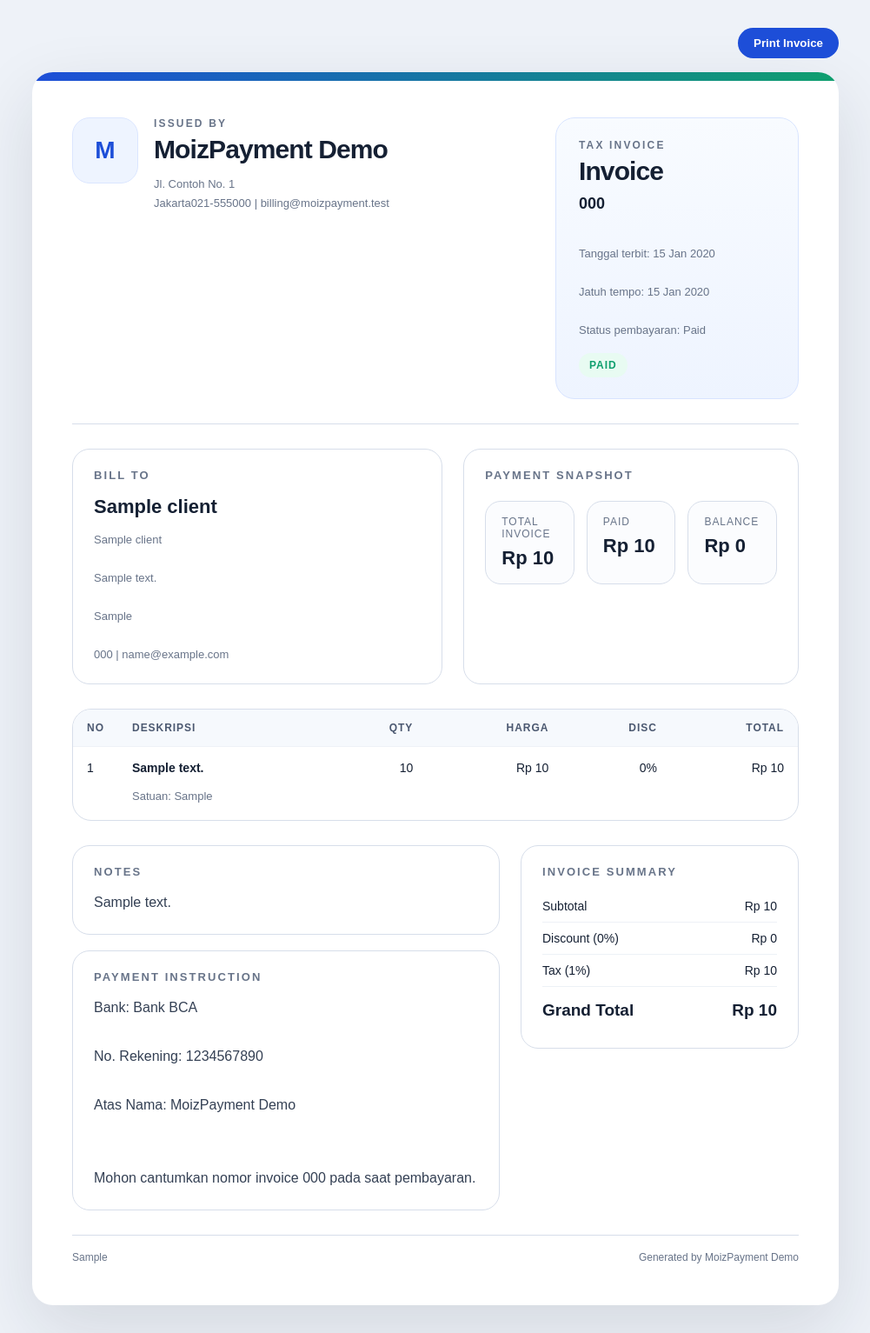
After one commit to moizcare93/moizpayment, a CodeIgniter app: page /path/invoices/print/1 in a window 1280 px wide. The commit adds this page. Shown: the whole page at 87% size, without its empty margins (139-1140 px from the left). Run offline with CodeIgniter, Linux system fonts and the light colour scheme; a user stored in the database is signed in; data comes from the database, SQL or seed files in the repository; tables that the repository leaves empty hold one stand-in row (values such as "Sample post").

Commit message:
Improve invoice print layout

```diff
--- a/application/config/routes.php
+++ b/application/config/routes.php
@@ -74,6 +74,7 @@ $route['invoices'] = 'invoices/index';
 $route['invoices/create'] = 'invoices/create';
 $route['invoices/edit/(:num)'] = 'invoices/edit/$1';
 $route['invoices/view/(:num)'] = 'invoices/view/$1';
+$route['invoices/print/(:num)'] = 'invoices/printable/$1';
 $route['invoices/delete/(:num)'] = 'invoices/delete/$1';
 $route['invoices/payment/(:num)'] = 'invoices/add_payment/$1';
 
--- a/application/controllers/Invoices.php
+++ b/application/controllers/Invoices.php
@@ -37,6 +37,21 @@ class Invoices extends Authenticated_Controller
         $this->render('invoices/view', array(
             'page_title' => 'Detail Invoice',
             'invoice' => $invoice,
+        ));
+    }
+
+    public function printable($id)
+    {
+        $invoice = $this->Invoice_model->find($id);
+        if (!$invoice) {
+            show_404();
+        }
+
+        $client = $this->Client_model->find($invoice['client_id']);
+        $this->load->view('invoices/print', array(
+            'invoice' => $invoice,
+            'client' => $client,
+            'app_settings' => $this->data['app_settings'],
         ));
     }
 
--- /dev/null
+++ b/application/views/invoices/print.php
@@ -0,0 +1,511 @@
+<?php
+$company_name = setting_value($app_settings, 'company_name', 'MoizPayment');
+$company_logo = setting_value($app_settings, 'company_logo');
+$company_address = trim(
+    setting_value($app_settings, 'company_address', '') . "\n" .
+    setting_value($app_settings, 'company_city', '') . ' ' .
+    setting_value($app_settings, 'company_province', '') . ' ' .
+    setting_value($app_settings, 'company_postal_code', '')
+);
+$balance_due = (float) $invoice['total'] - (float) $invoice['paid_amount'];
+?>
+<!doctype html>
+<html lang="en">
+<head>
+    <meta charset="utf-8">
+    <meta name="viewport" content="width=device-width, initial-scale=1">
+    <title><?= html_escape($invoice['invoice_number']); ?> | Print Invoice</title>
+    <style>
+        :root {
+            --ink: #152033;
+            --muted: #687489;
+            --line: #d7deea;
+            --line-strong: #b8c3d6;
+            --accent: #1d4ed8;
+            --accent-soft: #eef4ff;
+            --paper: #ffffff;
+            --bg: #eef2f8;
+            --success: #0f9f6e;
+            --warning: #b7791f;
+            --danger: #c53030;
+        }
+
+        * { box-sizing: border-box; }
+        body {
+            margin: 0;
+            font-family: Arial, Helvetica, sans-serif;
+            background: var(--bg);
+            color: var(--ink);
+            -webkit-print-color-adjust: exact;
+            print-color-adjust: exact;
+        }
+
+        .print-shell {
+            max-width: 960px;
+            margin: 32px auto;
+            padding: 0 16px;
+        }
+
+        .print-toolbar {
+            display: flex;
+            justify-content: flex-end;
+            margin-bottom: 16px;
+            gap: 10px;
+        }
+
+        .print-toolbar button {
+            border: 0;
+            border-radius: 999px;
+            padding: 10px 18px;
+            background: var(--accent);
+            color: #fff;
+            font-weight: 700;
+            cursor: pointer;
+        }
+
+        .invoice-paper {
+            background: var(--paper);
+            border-radius: 24px;
+            box-shadow: 0 28px 80px rgba(22, 31, 50, 0.12);
+            overflow: hidden;
+        }
+
+        .invoice-topbar {
+            height: 10px;
+            background: linear-gradient(90deg, #1d4ed8, #0f9f6e);
+        }
+
+        .invoice-body {
+            padding: 42px 46px 48px;
+        }
+
+        .hero {
+            display: flex;
+            justify-content: space-between;
+            gap: 28px;
+            align-items: flex-start;
+            padding-bottom: 28px;
+            border-bottom: 1px solid var(--line);
+        }
+
+        .identity {
+            display: flex;
+            gap: 18px;
+            align-items: flex-start;
+        }
+
+        .logo-box {
+            width: 76px;
+            height: 76px;
+            border-radius: 20px;
+            background: var(--accent-soft);
+            display: flex;
+            align-items: center;
+            justify-content: center;
+            border: 1px solid #dbe6ff;
+            overflow: hidden;
+        }
+
+        .logo-box img {
+            width: 100%;
+            height: 100%;
+            object-fit: cover;
+        }
+
+        .logo-fallback {
+            font-size: 28px;
+            font-weight: 700;
+            color: var(--accent);
+        }
+
+        .eyebrow {
+            color: var(--muted);
+            font-size: 12px;
+            text-transform: uppercase;
+            letter-spacing: 0.18em;
+            margin-bottom: 8px;
+            font-weight: 700;
+        }
+
+        .company-name,
+        .invoice-title {
+            margin: 0;
+            font-size: 30px;
+            line-height: 1;
+            letter-spacing: -0.03em;
+        }
+
+        .company-meta,
+        .invoice-meta,
+        .small-meta {
+            margin-top: 14px;
+            color: var(--muted);
+            font-size: 13px;
+            line-height: 1.7;
+            white-space: pre-line;
+        }
+
+        .invoice-meta-card {
+            min-width: 280px;
+            padding: 24px 26px;
+            background: linear-gradient(180deg, #f8fbff, #eef4ff);
+            border: 1px solid #d8e4ff;
+            border-radius: 22px;
+        }
+
+        .invoice-number {
+            margin-top: 12px;
+            font-size: 18px;
+            font-weight: 700;
+        }
+
+        .status-pill {
+            display: inline-block;
+            margin-top: 14px;
+            padding: 7px 12px;
+            border-radius: 999px;
+            font-size: 12px;
+            font-weight: 700;
+            text-transform: uppercase;
+            letter-spacing: 0.08em;
+        }
+
+        .status-draft { background: #eef2f7; color: #526077; }
+        .status-sent { background: #e7f0ff; color: #1d4ed8; }
+        .status-partial { background: #fff4dc; color: var(--warning); }
+        .status-paid { background: #e8fbf2; color: var(--success); }
+        .status-overdue { background: #ffebeb; color: var(--danger); }
+        .status-cancelled { background: #ececec; color: #4b5563; }
+
+        .info-grid {
+            display: grid;
+            grid-template-columns: 1.05fr 0.95fr;
+            gap: 24px;
+            margin-top: 28px;
+        }
+
+        .info-card {
+            border: 1px solid var(--line);
+            border-radius: 20px;
+            padding: 22px 24px;
+            min-height: 168px;
+        }
+
+        .info-card h3 {
+            margin: 0 0 16px;
+            font-size: 13px;
+            letter-spacing: 0.16em;
+            text-transform: uppercase;
+            color: var(--muted);
+        }
+
+        .bill-name {
+            font-size: 22px;
+            font-weight: 700;
+            margin-bottom: 10px;
+        }
+
+        .summary-strip {
+            display: grid;
+            grid-template-columns: repeat(3, 1fr);
+            gap: 14px;
+            margin-top: 22px;
+        }
+
+        .summary-item {
+            border: 1px solid var(--line);
+            border-radius: 18px;
+            padding: 16px 18px;
+            background: #fbfcfe;
+        }
+
+        .summary-item span {
+            display: block;
+            color: var(--muted);
+            font-size: 12px;
+            text-transform: uppercase;
+            letter-spacing: 0.08em;
+            margin-bottom: 8px;
+        }
+
+        .summary-item strong {
+            font-size: 22px;
+            line-height: 1.2;
+        }
+
+        table {
+            width: 100%;
+            border-collapse: collapse;
+        }
+
+        .items-wrap {
+            margin-top: 28px;
+            border: 1px solid var(--line);
+            border-radius: 22px;
+            overflow: hidden;
+        }
+
+        .items-wrap thead th {
+            background: #f6f9fd;
+            padding: 14px 16px;
+            font-size: 12px;
+            text-transform: uppercase;
+            letter-spacing: 0.08em;
+            color: #4b5870;
+            text-align: left;
+        }
+
+        .items-wrap tbody td {
+            padding: 16px;
+            border-top: 1px solid #eef2f7;
+            font-size: 14px;
+            vertical-align: top;
+        }
+
+        .items-wrap td.num,
+        .items-wrap th.num {
+            text-align: right;
+            white-space: nowrap;
+        }
+
+        .desc-title {
+            font-weight: 700;
+            margin-bottom: 4px;
+        }
+
+        .totals-grid {
+            display: grid;
+            grid-template-columns: 1fr 320px;
+            gap: 24px;
+            margin-top: 28px;
+            align-items: start;
+        }
+
+        .notes-card,
+        .totals-card,
+        .bank-card {
+            border: 1px solid var(--line);
+            border-radius: 20px;
+            padding: 22px 24px;
+        }
+
+        .notes-card h3,
+        .totals-card h3,
+        .bank-card h3 {
+            margin: 0 0 14px;
+            font-size: 13px;
+            letter-spacing: 0.16em;
+            text-transform: uppercase;
+            color: var(--muted);
+        }
+
+        .notes-card p,
+        .bank-card p {
+            margin: 0;
+            color: #344054;
+            line-height: 1.75;
+            white-space: pre-line;
+        }
+
+        .totals-table td {
+            padding: 10px 0;
+            border-bottom: 1px solid #edf1f6;
+            font-size: 14px;
+        }
+
+        .totals-table tr:last-child td {
+            border-bottom: 0;
+            padding-top: 16px;
+            font-size: 19px;
+            font-weight: 700;
+        }
+
+        .totals-table td:last-child {
+            text-align: right;
+        }
+
+        .footer-band {
+            margin-top: 28px;
+            padding-top: 18px;
+            border-top: 1px solid var(--line);
+            color: var(--muted);
+            font-size: 12px;
+            display: flex;
+            justify-content: space-between;
+            gap: 18px;
+        }
+
+        @page {
+            size: A4;
+            margin: 12mm;
+        }
+
+        @media print {
+            body {
+                background: #fff;
+            }
+
+            .print-shell {
+                max-width: none;
+                margin: 0;
+                padding: 0;
+            }
+
+            .print-toolbar {
+                display: none;
+            }
+
+            .invoice-paper {
+                box-shadow: none;
+                border-radius: 0;
+            }
+        }
+    </style>
+</head>
+<body>
+<div class="print-shell">
+    <div class="print-toolbar">
+        <button type="button" onclick="window.print()">Print Invoice</button>
+    </div>
+
+    <div class="invoice-paper">
+        <div class="invoice-topbar"></div>
+        <div class="invoice-body">
+            <section class="hero">
+                <div class="identity">
+                    <div class="logo-box">
+                        <?php if (!empty($company_logo)): ?>
+                            <img src="<?= base_url($company_logo); ?>" alt="<?= html_escape($company_name); ?>">
+                        <?php else: ?>
+                            <div class="logo-fallback"><?= html_escape(substr($company_name, 0, 1)); ?></div>
+                        <?php endif; ?>
+                    </div>
+                    <div>
+                        <div class="eyebrow">Issued By</div>
+                        <h1 class="company-name"><?= html_escape($company_name); ?></h1>
+                        <div class="company-meta"><?= html_escape(trim($company_address)); ?>
+<?= html_escape(setting_value($app_settings, 'company_phone', '')); ?><?= setting_value($app_settings, 'company_email', '') ? '  |  ' . html_escape(setting_value($app_settings, 'company_email', '')) : ''; ?></div>
+                    </div>
+                </div>
+
+                <div class="invoice-meta-card">
+                    <div class="eyebrow">Tax Invoice</div>
+                    <h2 class="invoice-title">Invoice</h2>
+                    <div class="invoice-number"><?= html_escape($invoice['invoice_number']); ?></div>
+                    <div class="small-meta">
+                        Tanggal terbit: <?= app_date($invoice['invoice_date']); ?><br>
+                        Jatuh tempo: <?= app_date($invoice['due_date']); ?><br>
+                        Status pembayaran: <?= ucfirst($invoice['status']); ?>
+                    </div>
+                    <div class="status-pill status-<?= html_escape($invoice['status']); ?>"><?= strtoupper(html_escape($invoice['status'])); ?></div>
+                </div>
+            </section>
+
+            <section class="info-grid">
+                <div class="info-card">
+                    <h3>Bill To</h3>
+                    <div class="bill-name"><?= html_escape($client['company_name'] ?: $client['name']); ?></div>
+                    <div class="small-meta"><?= html_escape($client['name']); ?><br>
+                        <?= html_escape($client['address'] ?? ''); ?><br>
+                        <?= html_escape($client['city'] ?? ''); ?><br>
+                        <?= html_escape($client['phone'] ?? ''); ?><?= !empty($client['email']) ? '  |  ' . html_escape($client['email']) : ''; ?>
+                    </div>
+                </div>
+                <div class="info-card">
+                    <h3>Payment Snapshot</h3>
+                    <div class="summary-strip">
+                        <div class="summary-item">
+                            <span>Total Invoice</span>
+                            <strong><?= app_currency($invoice['total']); ?></strong>
+                        </div>
+                        <div class="summary-item">
+                            <span>Paid</span>
+                            <strong><?= app_currency($invoice['paid_amount']); ?></strong>
+                        </div>
+                        <div class="summary-item">
+                            <span>Balance</span>
+                            <strong><?= app_currency($balance_due); ?></strong>
+                        </div>
+                    </div>
+                </div>
+            </section>
+
+            <section class="items-wrap">
+                <table>
+                    <thead>
+                        <tr>
+                            <th style="width:52px">No</th>
+                            <th>Deskripsi</th>
+                            <th class="num">Qty</th>
+                            <th class="num">Harga</th>
+                            <th class="num">Disc</th>
+                            <th class="num">Total</th>
+                        </tr>
+                    </thead>
+                    <tbody>
+                        <?php foreach ($invoice['items'] as $index => $item): ?>
+                            <tr>
+                                <td><?= $index + 1; ?></td>
+                                <td>
+                                    <div class="desc-title"><?= html_escape($item['description']); ?></div>
+                                    <?php if (!empty($item['unit'])): ?>
+                                        <div class="small-meta">Satuan: <?= html_escape($item['unit']); ?></div>
+                                    <?php endif; ?>
+                                </td>
+                                <td class="num"><?= rtrim(rtrim(number_format((float) $item['qty'], 2, '.', ','), '0'), '.'); ?></td>
+                                <td class="num"><?= app_currency($item['price']); ?></td>
+                                <td class="num"><?= number_format((float) $item['discount_percent'], 0); ?>%</td>
+                                <td class="num"><?= app_currency($item['total']); ?></td>
+                            </tr>
+                        <?php endforeach; ?>
+                    </tbody>
+                </table>
+            </section>
+
+            <section class="totals-grid">
+                <div>
+                    <div class="notes-card">
+                        <h3>Notes</h3>
+                        <p><?= html_escape($invoice['notes'] ?: 'Terima kasih atas kepercayaan Anda.'); ?></p>
+                    </div>
+                    <div class="bank-card" style="margin-top:18px;">
+                        <h3>Payment Instruction</h3>
+                        <p>Bank: <?= html_escape(setting_value($app_settings, 'bank_name', '-')); ?><br>
+No. Rekening: <?= html_escape(setting_value($app_settings, 'bank_account_number', '-')); ?><br>
+Atas Nama: <?= html_escape(setting_value($app_settings, 'bank_account_name', '-')); ?><br><br>
+Mohon cantumkan nomor invoice <?= html_escape($invoice['invoice_number']); ?> pada saat pembayaran.</p>
+                    </div>
+                </div>
+
+                <div class="totals-card">
+                    <h3>Invoice Summary</h3>
+                    <table class="totals-table">
+                        <tr>
+                            <td>Subtotal</td>
+                            <td><?= app_currency($invoice['subtotal']); ?></td>
+                        </tr>
+                        <tr>
+                            <td>Discount (<?= number_format((float) $invoice['discount_percent'], 0); ?>%)</td>
+                            <td><?= app_currency($invoice['discount_amount']); ?></td>
+                        </tr>
+                        <tr>
+                            <td>Tax (<?= number_format((float) $invoice['tax_percent'], 0); ?>%)</td>
+                            <td><?= app_currency($invoice['tax_amount']); ?></td>
+                        </tr>
+                        <tr>
+                            <td>Grand Total</td>
+                            <td><?= app_currency($invoice['total']); ?></td>
+                        </tr>
+                    </table>
+                </div>
+            </section>
+
+            <section class="footer-band">
+                <div><?= html_escape($invoice['terms'] ?: 'Pembayaran dilakukan sesuai termin yang tercantum pada invoice ini.'); ?></div>
+                <div>Generated by <?= html_escape($company_name); ?></div>
+            </section>
+        </div>
+    </div>
+</div>
+</body>
+</html>
--- a/application/views/invoices/view.php
+++ b/application/views/invoices/view.php
@@ -5,7 +5,7 @@
                 <h2><?= html_escape($invoice['invoice_number']); ?></h2>
                 <div class="d-flex gap-2">
                     <a class="btn btn-outline-light" href="<?= site_url('invoices/edit/' . $invoice['id']); ?>">Edit</a>
-                    <button class="btn btn-outline-light" onclick="window.print()">Print</button>
+                    <a class="btn btn-outline-light" href="<?= site_url('invoices/print/' . $invoice['id']); ?>" target="_blank">Print</a>
                 </div>
             </div>
             <div class="detail-block mb-4">
```
